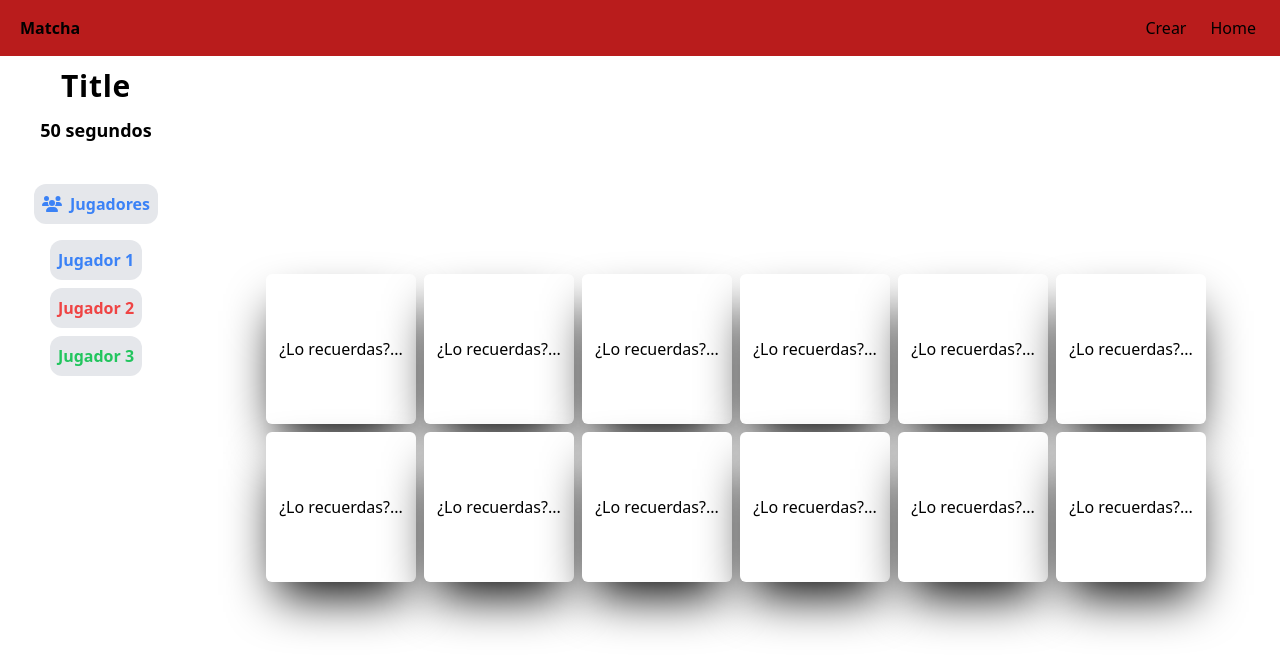
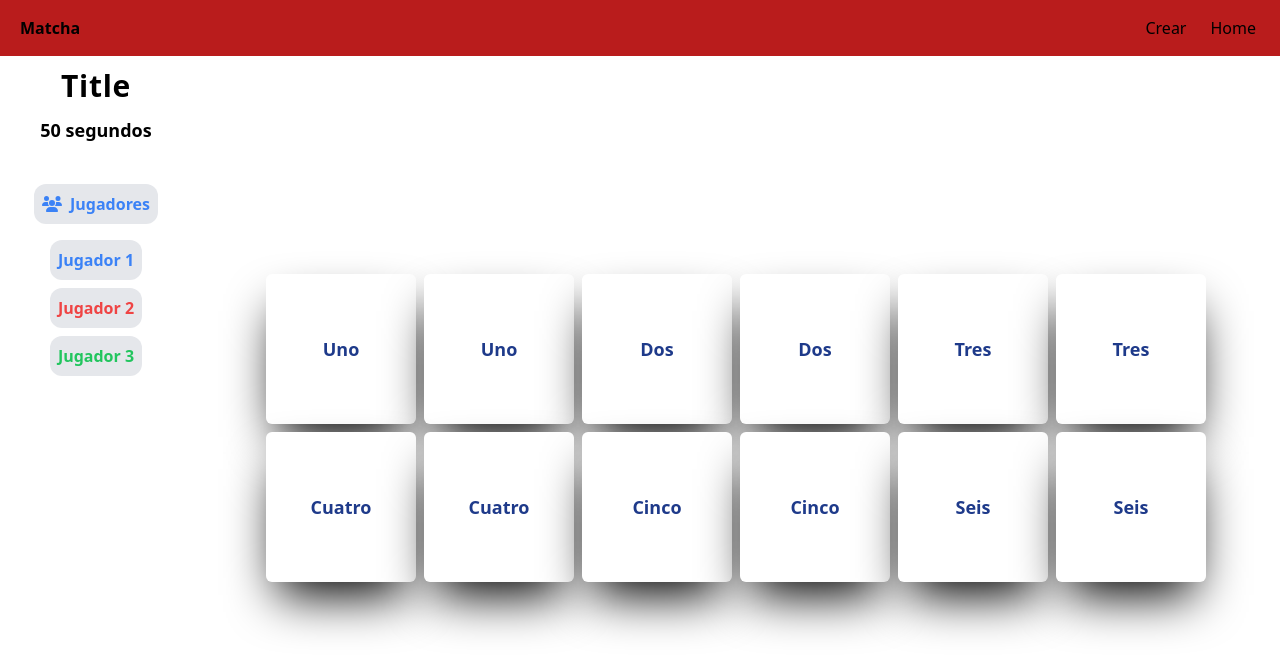
Before and after one commit to LuisArielRetanaHernadez/Memorama, a React (Vite) app: page /game/1 in a window 1280 px wide. Shown: the top 672 px of the page. Built offline with nearby package versions, Linux system fonts and the light colour scheme.

Commit message:
quitando el hover del card-flipe para cambiar los grade a back y front

```diff
--- a/src/index.css
+++ b/src/index.css
@@ -26,10 +26,10 @@
 .back, .front {
   transition: all .2s;
 }
-.card-flip:hover .back {
+.card-flip .back {
   transform: rotateY(360deg);
 }
 
-.card-flip:hover .front {
+.card-flip .front {
   transform: rotateY(180deg);
 }
```
